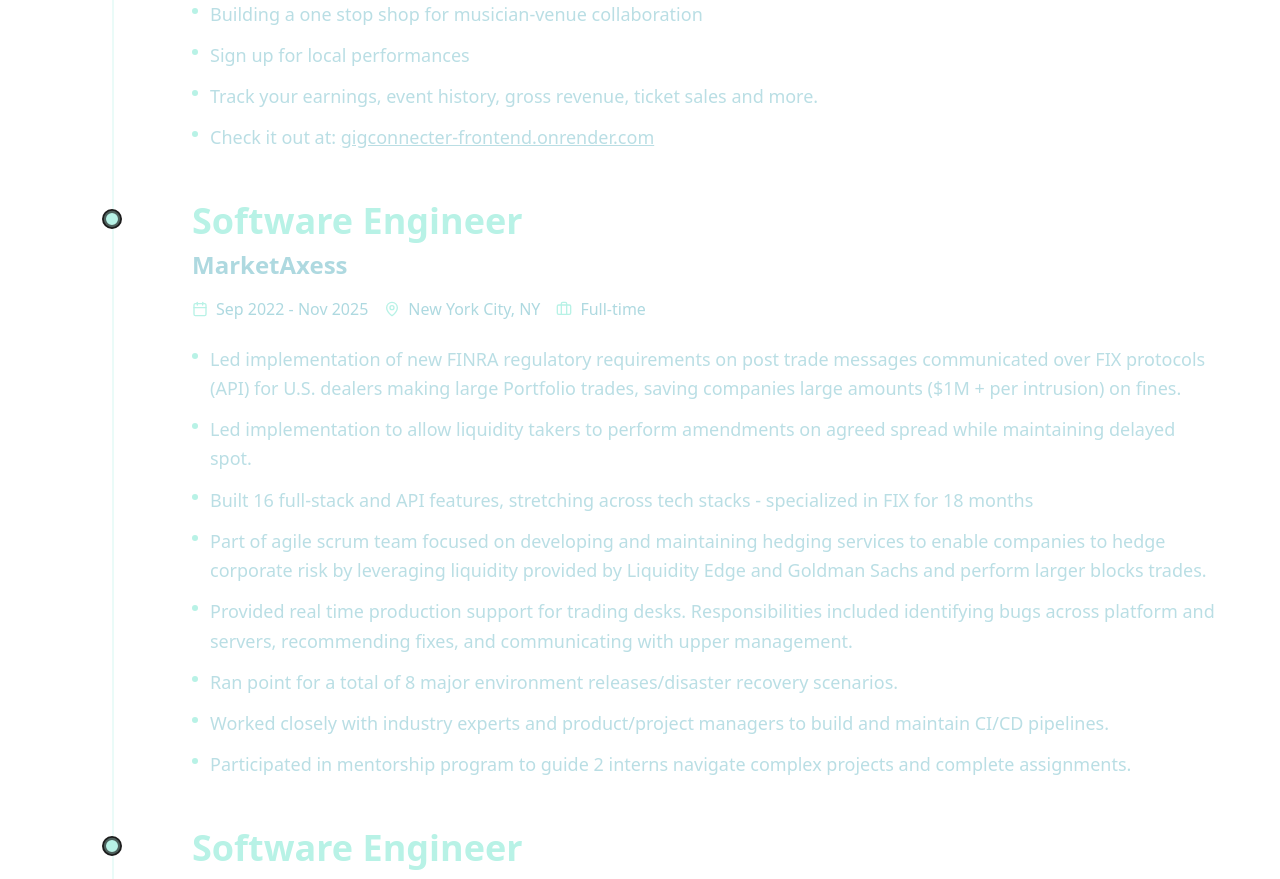
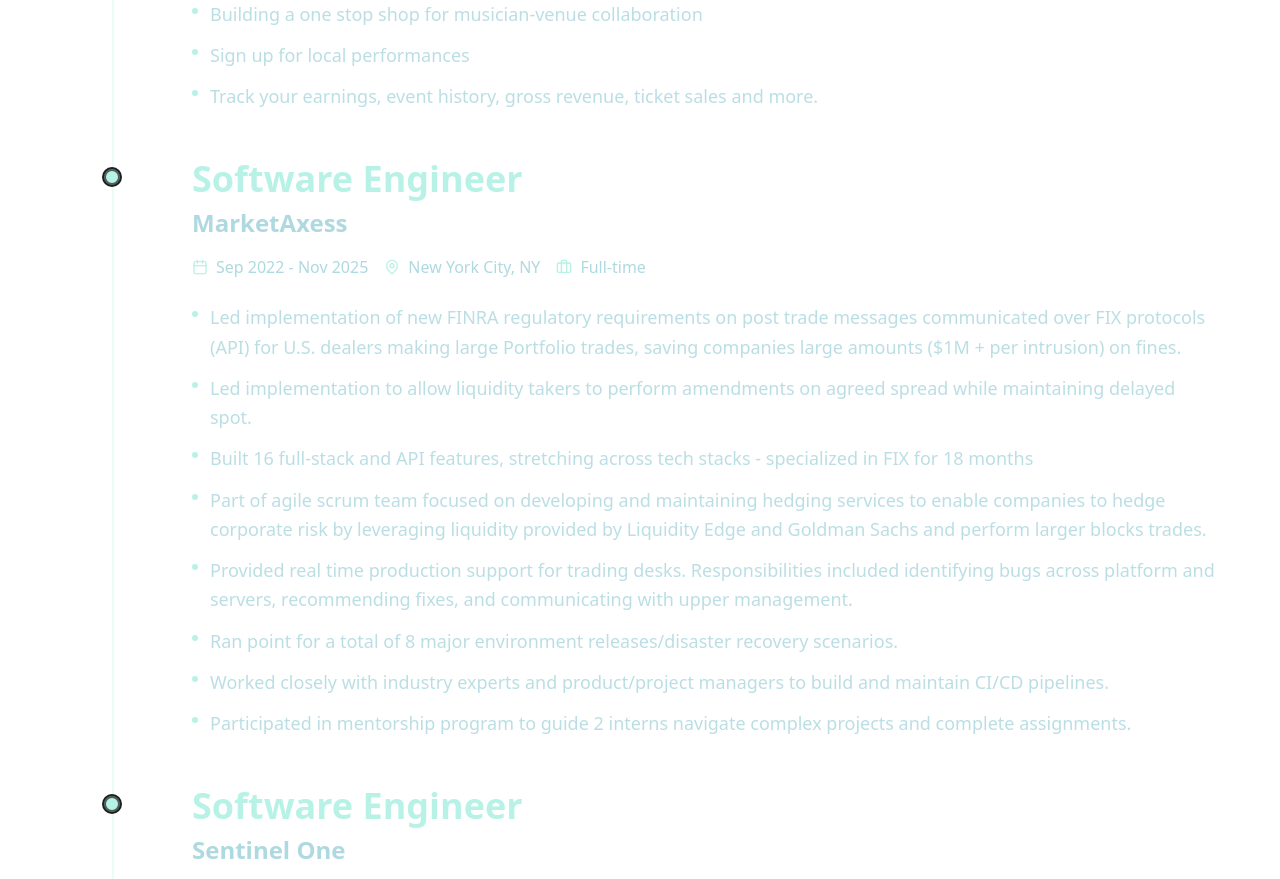
Before and after one commit to g23polar/portfolio, a React (Vite) app: page / in a window 1280 px wide. Shown: the part 2180-3059 px from the top of the page. Built offline with nearby package versions, Linux system fonts and the light colour scheme.

Commit message:
remove gig connector site

```diff
--- a/src/components/Experience.jsx
+++ b/src/components/Experience.jsx
@@ -31,7 +31,6 @@ function Experience() {
       'Building a one stop shop for musician-venue collaboration',
       'Sign up for local performances',
       'Track your earnings, event history, gross revenue, ticket sales and more.',
-      <>Check it out at: <a href="https://gigconnecter-frontend.onrender.com/" target="_blank" rel="noopener noreferrer" className="underline hover:opacity-80 transition-opacity">gigconnecter-frontend.onrender.com</a></>
     ]
   },
 
```
